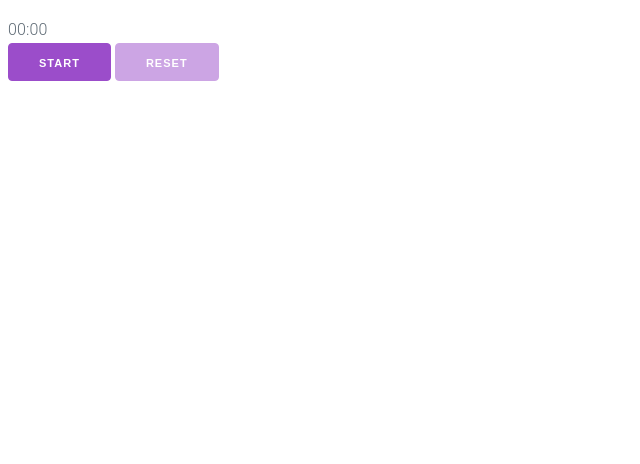
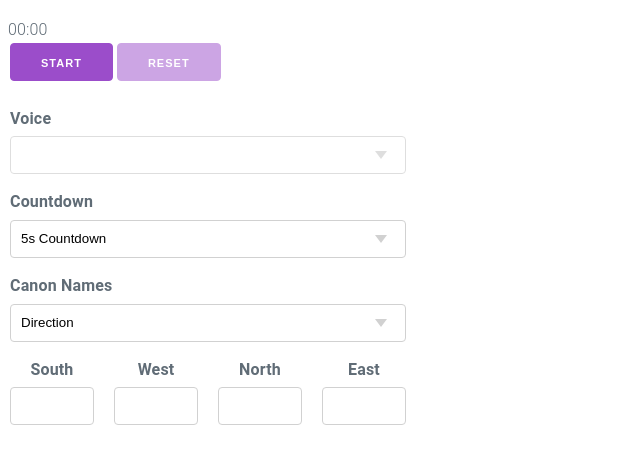
Before and after one commit to perrykaufman/sabetha-timer, a website built with webpack: page src/index.html in a window 1280 px wide. Shown: the part 66-530 px from the top of the page, without its empty margins (0-640 px from the left). Built offline with nearby package versions, Linux system fonts and the light colour scheme.

Commit message:
restructured controls as a form

```diff
--- a/src/index.html
+++ b/src/index.html
@@ -14,8 +14,59 @@
         <span class="time"></span>
       </div>
 
-      <button class="start" type="submit">Start</button>
-      <button class="reset" type="button">Reset</button>
+      <form class="controls">
+        <fieldset class="main" name="main">
+          <button class="start" type="button">Start</button>
+          <button class="reset" type="button">Reset</button>
+        </fieldset>
+        <fieldset class="config" name=config>
+          <label for="voice">Voice</label>
+          <select name="voice" id="voice" disabled></select>
+
+          <label for="countdown">Countdown</label>
+          <select name="countdonw" id="countdown">
+            <option value="countdown" selected>5s Countdown</option>
+            <option value="none">No Countdown</option>
+          </select>
+
+          <label for="canons">Canon Names</label>
+          <select name="canons" id="canons">
+            <option value="direction" selected>Direction</option>
+            <option value="symbol">Symbol</option>
+            <option value="custom">Custom</option>
+          </select>
+
+          <div class="canon-names">
+            <div class="row">
+              <div class="column">
+                <label for="canon1">South</label>
+              </div>
+              <div class="column">
+                <label for="canon2">West</label>
+              </div>
+              <div class="column">
+                <label for="canon3">North</label>
+              </div>
+              <div class="column">
+                <label for="canon4">East</label>
+              </div>
+            </div>
+            <div class="row">
+              <div class="column">
+                <input type="text" name="canon1" id="canon1" />
+              </div>
+              <div class="column">
+                <input type="text" name="canon2" id="canon2" />
+              </div>
+              <div class="column">
+                <input type="text" name="canon3" id="canon3" />
+              </div>
+              <div class="column">
+                <input type="text" name="canon4" id="canon4" />
+              </div>
+            </div>
+          </div>
+      </form>
     </div>
   </body>
 </html>
--- a/src/styles/main.sass
+++ b/src/styles/main.sass
@@ -0,0 +1,10 @@
+.sabtimer
+  max-width: 400px
+
+.canon-names
+  .column
+    display: flex
+    align-items: center
+    justify-content: center
+  input[type="text"]
+    margin: 0
```
